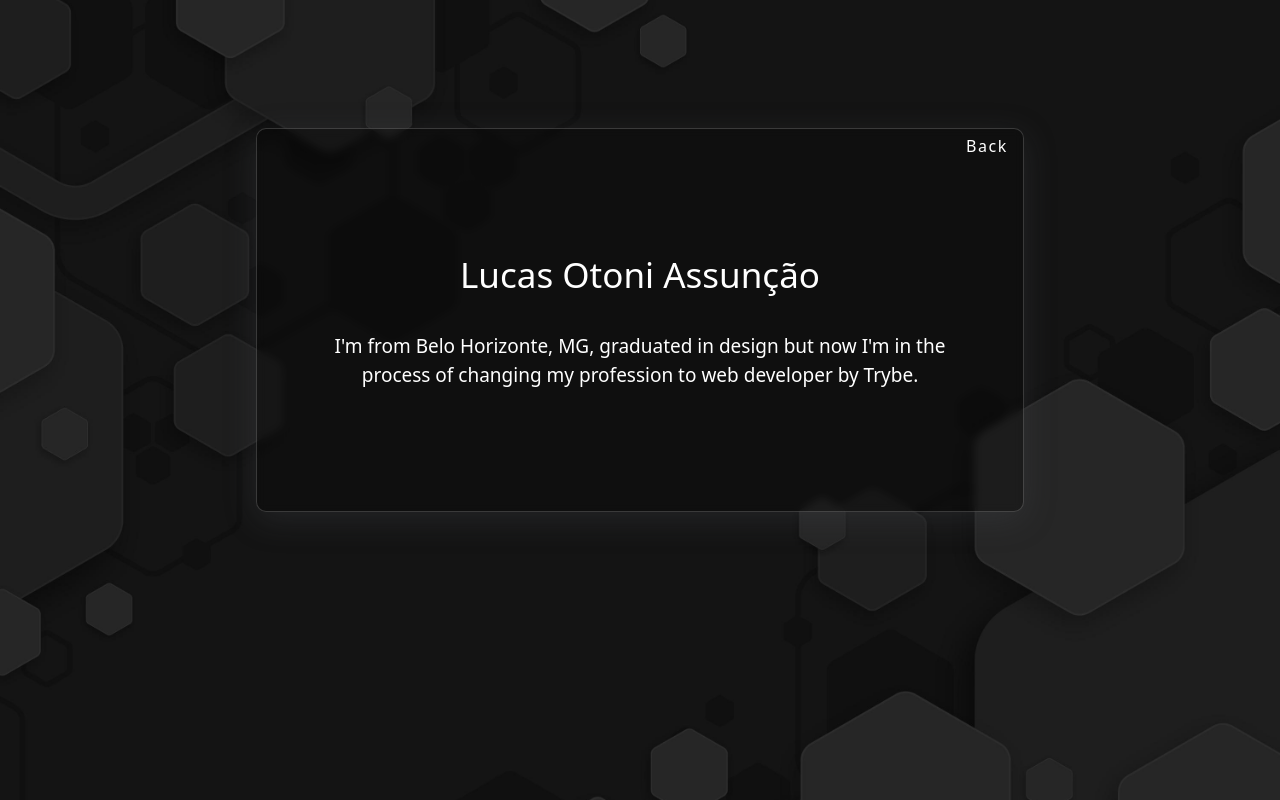
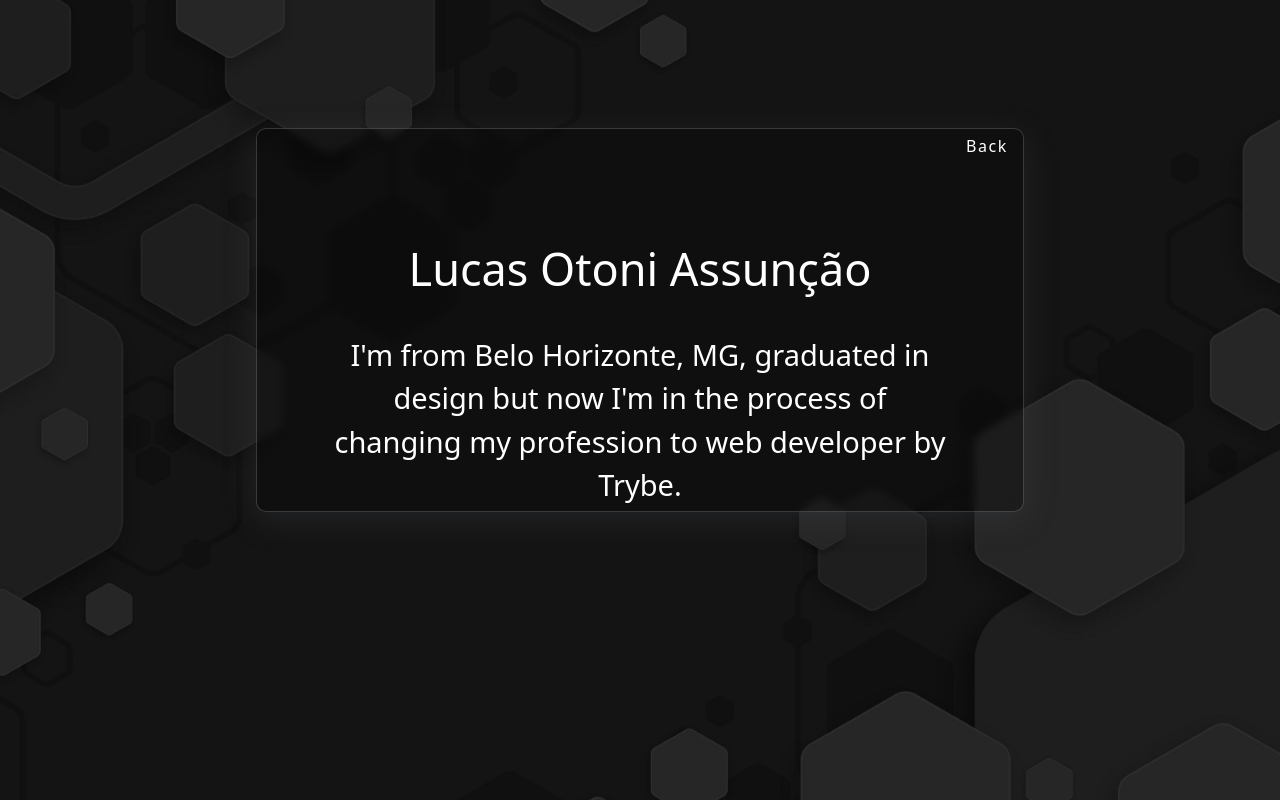
Before and after one commit to LucasOAssuncao/My-portfolio, a React (Vite) app in the folder Portfolio/: page /about in a window 1280 px wide. Built offline with nearby package versions, Linux system fonts and the light colour scheme.

Commit message:
vercel edits texts

```diff
--- a/Portfolio/src/Pages/About.jsx
+++ b/Portfolio/src/Pages/About.jsx
@@ -13,8 +13,8 @@ export default class About extends React.Component {conhecimento
           </nav>
         </header>
         <div className='about-text text-center flex-col content-center m-auto p-[10%] '>
-       <h1 className='mb-[5%] text-[35px]'>Lucas Otoni Assunção</h1>
-       <p className=' mb-[5%] text-[19px]'>I'm from Belo Horizonte, MG, graduated in design but now I'm in the process of changing my profession to web developer by Trybe.</p>
+       <h1 className='mb-[5%] text-[45px]'>Lucas Otoni Assunção</h1>
+       <p className=' mb-[5%] text-[29px]'>I'm from Belo Horizonte, MG, graduated in design but now I'm in the process of changing my profession to web developer by Trybe.</p>
        </div>
       </div>
     );
--- a/Portfolio/src/Pages/Contact.jsx
+++ b/Portfolio/src/Pages/Contact.jsx
@@ -14,23 +14,23 @@ export default class Contact extends React.Component {
           </nav>
         </header>
         <div className='about-text text-center flex-col content-center m-auto'>
-          <h1 className='mb-[3%] text-[35px]'>You can find me on</h1>
+          <h1 className='mb-[3%] text-[45px]'>You can find me on</h1>
           <div className='icons-contact flex justify-center'>
             <a href='https://www.instagram.com/lucottoni/' className='decoration-0 text-white hover:text-slate-400' target='_blank'>
-              <InstagramLogo size={50} />
+              <InstagramLogo size={60} />
             </a>
             <a href='https://github.com/LucasOAssuncao' className='decoration-0 text-white hover:text-slate-400' target='_blank'>
-              <GithubLogo size={50} />
+              <GithubLogo size={60} />
             </a>
             <a
               href='https://www.linkedin.com/in/lucas-otoni-5300661b2/'
               className='decoration-0 text-white hover:text-slate-400'
               target='_blank'
             >
-              <LinkedinLogo size={50} />
+              <LinkedinLogo size={60} />
             </a>
           </div>
-          <p className='mb-[1%] mt-5 text-[19px]'>
+          <p className='mb-[1%] mt-5 text-[29px]'>
             Or you can send me an email <br />
             lotoni.vivo@gmail.com
           </p>
```
